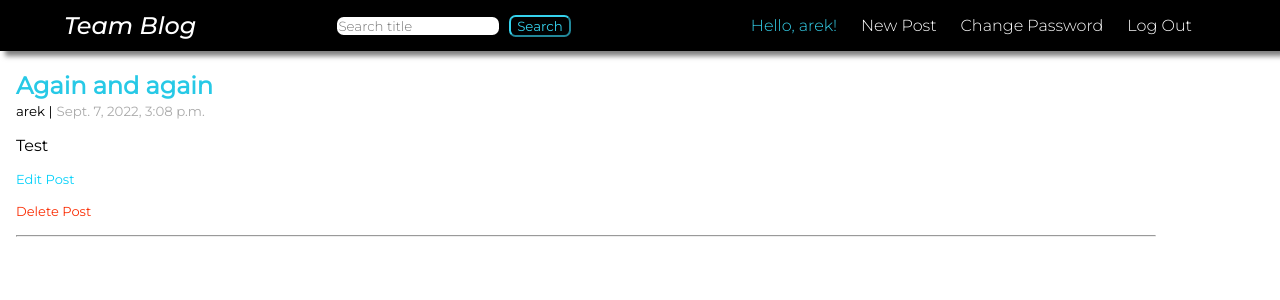
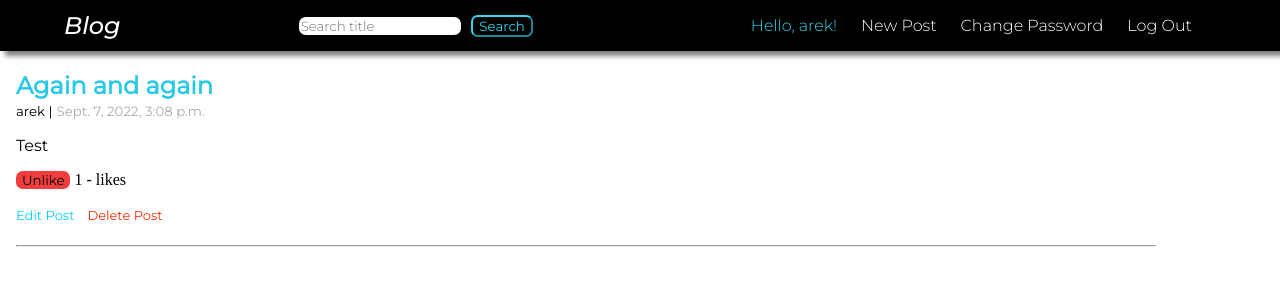
Before and after one commit to qve87/Blog-django, a Django app: page /page/11 in a window 1280 px wide. Shown: the top 300 px of the page. Run offline with Django 4.2, Linux system fonts and the light colour scheme; a user stored in the database is signed in; data comes from the database, SQL or seed files in the repository; both versions use the stored data as it was after the commit; parts of the project's set-up code (start-up, migrations or seed data) failed here and were passed over.

Commit message:
Adding like, unlike functionality and hiding crucial data

```diff
--- a/pages/models.py
+++ b/pages/models.py
@@ -7,9 +7,16 @@ class Page(models.Model):
     author = models.ForeignKey("auth.User", on_delete=models.CASCADE)
     body = models.TextField(max_length=255, blank=True)
     created = models.DateTimeField(auto_now_add=True)
+    likes = models.ManyToManyField("auth.User", related_name="blog_posts")
 
     def __str__(self):
         return self.title
 
     def get_absolute_url(self):
         return reverse("pages_detail", kwargs={"pk": self.pk})
+
+    def total_likes(self):
+        return self.likes.count()
+
+    class Meta:
+        ordering = ["-created"]
--- a/pages/urls.py
+++ b/pages/urls.py
@@ -8,6 +8,7 @@ from .views import (
     PostUpdateView,
     PostDeleteView,
     SignUpView,
+    like_view,
 )
 
 urlpatterns = [
@@ -16,6 +17,7 @@ urlpatterns = [
     path("page/new", PostCreateView.as_view(), name="create_post"),
     path("page/<int:pk>/update", PostUpdateView.as_view(), name="update_post"),
     path("page/<int:pk>/delete", PostDeleteView.as_view(), name="delete_post"),
+    path("like/<int:pk>", like_view, name="like_post"),
     path("", PageListView.as_view(), name="home"),
     path("search_title", search_title, name="search_title"),
 ]
--- a/pages/views.py
+++ b/pages/views.py
@@ -1,6 +1,7 @@
-from django.shortcuts import render
+from django.shortcuts import render, get_object_or_404
 from django.contrib.auth.mixins import LoginRequiredMixin
-from django.urls import reverse_lazy
+from django.urls import reverse_lazy, reverse
+from django.http import HttpResponseRedirect
 from django.views.generic import (
     ListView,
     DetailView,
@@ -22,6 +23,19 @@ class PageListView(LoginRequiredMixin, ListView):
 class PageDetailView(LoginRequiredMixin, DetailView):
     model = Page
     template_name = "pages_detail.html"
+
+    def get_context_data(self, **kwargs):
+        certain_page = get_object_or_404(Page, id=self.kwargs["pk"])
+        total_likes = certain_page.total_likes()
+
+        liked = False
+        if certain_page.likes.filter(id=self.request.user.id).exists():
+            liked = True
+
+        context = super(PageDetailView, self).get_context_data(**kwargs)
+        context["total_likes"] = total_likes
+        context["liked"] = liked
+        return context
 
 
 class PostCreateView(LoginRequiredMixin, CreateView):
@@ -74,3 +88,15 @@ def search_title(request):
         )
     else:
         return render(request, "search_title.html", {})
+
+
+def like_view(request, pk):
+    post = get_object_or_404(Page, id=request.POST.get("page_id"))
+    # liked = False
+    if post.likes.filter(id=request.user.id).exists():
+        post.likes.remove(request.user)
+        # liked = False
+    else:
+        post.likes.add(request.user)
+        # liked = True
+    return HttpResponseRedirect(reverse("pages_detail", args=[str(pk)]))
--- a/static/css/base.css
+++ b/static/css/base.css
@@ -110,12 +110,14 @@ header {
 }
 
 .edit-delete {
-    width: 100px;
+    display: flex;
+    height: 3em;
+    font-family: "Montserrat", sans-serif;
 }
 
 .edit,
 .delete {
-    display: grid;
+    margin-right: 1em;
 
 }
 
@@ -198,3 +200,26 @@ small {
 
     margin-left: 1em;
 }
+
+.container {
+    width: 30%;
+    margin: 0 auto 0 auto;
+}
+
+.btn-like,
+.btn-unlike {
+
+    border-radius: 0.5em;
+    font-family: "Montserrat", sans-serif;
+    border: none;
+
+}
+
+.btn-like {
+    background-color: rgb(66, 167, 245);
+    color: white;
+}
+
+.btn-unlike {
+    background-color: rgb(241, 61, 61);
+}
--- a/templates/base.html
+++ b/templates/base.html
@@ -15,7 +15,7 @@
 <body>
     <div class="head">
         <header>
-            <a class="logo" href="{% url 'home' %}">Team Blog</a>
+            <a class="logo" href="{% url 'home' %}">Blog</a>
             <form action="{% url 'search_title' %}" method=POST>
                  {% csrf_token %}
                 <input class="nav-search" type='search' placeholder="Search title" autocomplete="off", name="searched">
--- a/templates/home.html
+++ b/templates/home.html
@@ -9,6 +9,7 @@
         <small>{{ page.author }} |</small>
         <small class="time">{{ page.created }}</small>
         <p>{{ page.body }}</p>
+
         <hr class="post-separator">
     </div>
 
--- a/templates/pages_detail.html
+++ b/templates/pages_detail.html
@@ -9,6 +9,16 @@
     <small>{{ page.author }} |</small>
     <small class="time">{{ page.created }}</small>
     <p>{{ page.body }}</p>
+
+    <form action="{% url 'like_post' page.pk %}" method="post">{% csrf_token %}
+
+        {% if liked %}
+        <button type="submit" name="page_id" value="{{ page.id }}" class="btn-unlike">Unlike</button>
+        {% else %}
+        <button type="submit" name="page_id" value="{{ page.id }}" class="btn-like">Like</button>
+        {% endif %}
+        {{ total_likes }} - likes
+    </form>
     {%if user.id == page.author.id %}
     <div class="edit-delete">
         <p><a class="edit" href="{% url 'update_post' page.pk %}">Edit Post</a></p>
--- a/templates/registration/login.html
+++ b/templates/registration/login.html
@@ -2,6 +2,7 @@
 
 
 {% block content %}
+<div class="container">
     <h2>Log In</h2>
     <form method="post">{% csrf_token %}
     {{ form.as_p }}
@@ -9,4 +10,5 @@
     </form>
     <br>
     <a class="pass-change" href="{% url 'password_reset' %}">Forgot your password?</a>
+</div>
 {% endblock content %}
```
Also changed, not shown: django_project/settings.py (+10 -3 lines), requirements.txt (added, +9 -0 lines), db.sqlite3, pages/migrations/0004_alter_page_options.py (added), pages/migrations/0005_alter_page_options.py (added), pages/migrations/0006_alter_page_options.py (added), pages/migrations/0007_alter_page_options.py (added), pages/migrations/0008_page_likes.py (added), 1 other file. Lines whose indentation alone changed are shown as unchanged.
